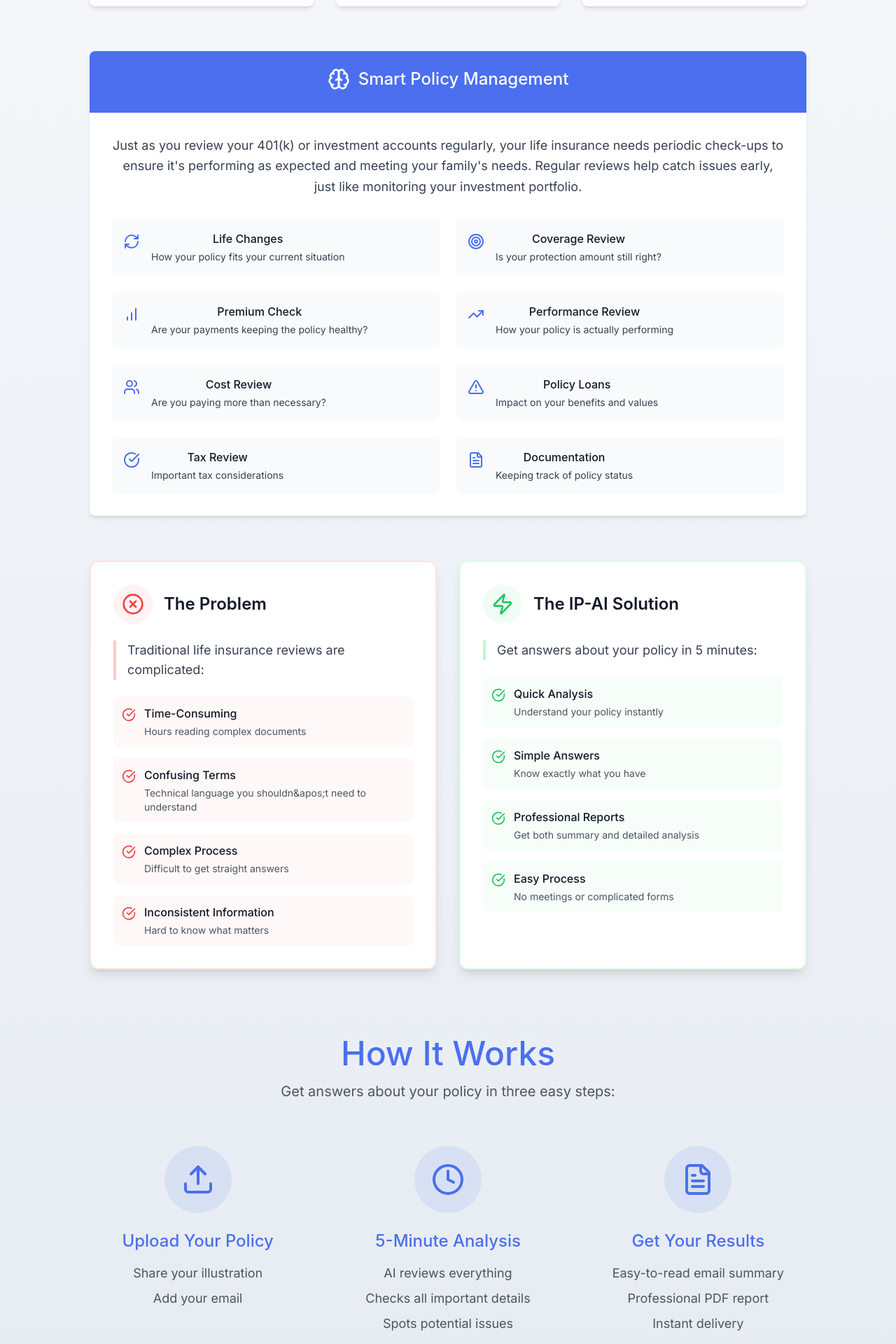
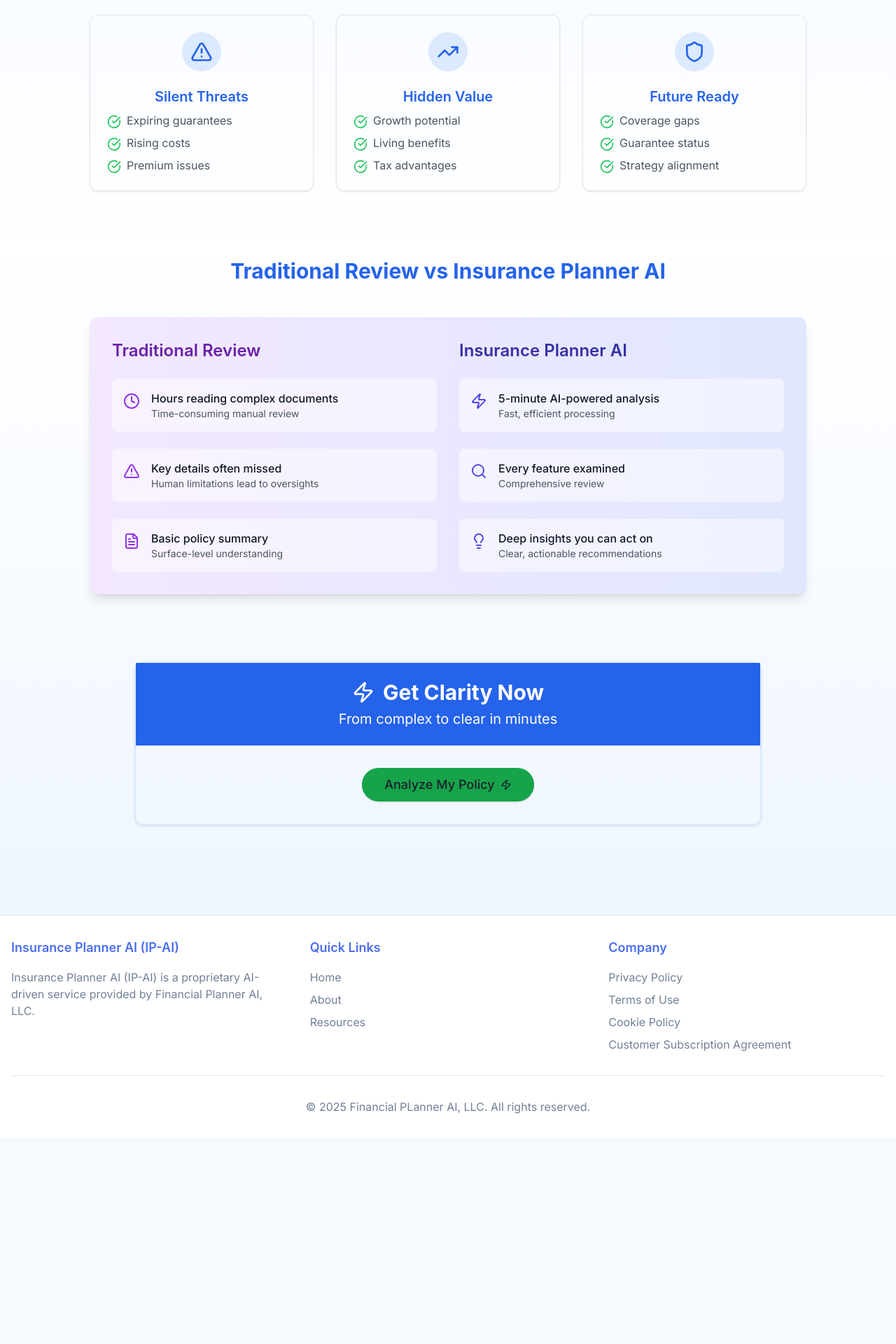
Before and after one commit to itsgabeover/dashboard-copy, a Next.js app: page /about in a window 1280 px wide. Shown: the part 660-2580 px from the top of the page at 70% size. After the commit the page ends 2285 px from the top, so only its background shows below. Built offline with nearby package versions, Linux system fonts and the light colour scheme.

Commit message:
Update page.tsx

```diff
--- a/app/about/page.tsx
+++ b/app/about/page.tsx
@@ -1,318 +1,150 @@
-import { Zap, Shield, TrendingUp, Users, Clock, Brain, Upload, FileText, ArrowRight, AlertTriangle, CheckCircle, BarChart, Target, RefreshCw, XCircle } from 'lucide-react'
+'use client'
+
+import { Zap, Shield, TrendingUp, AlertTriangle, CheckCircle, Clock, FileText, Search, Lightbulb } from 'lucide-react'
+import Link from "next/link"
 import { Button } from "@/components/ui/button"
-import { SampleAnalysisReport } from '@/components/SampleAnalysisReport'
-import Link from 'next/link'
+import { Card, CardContent, CardHeader } from "@/components/ui/card"
 
 export default function AboutPage() {
   return (
-    <main className="min-h-screen bg-gradient-to-b from-[#F8FAFC] to-[#E2E8F0]">
-      <section className="py-16">
-        <div className="container mx-auto px-4 text-center">
-          <div className="mb-8">
-            <h2 className="text-2xl md:text-3xl font-medium text-[#4B6FEE] mb-2"></h2>
-            <h1 className="text-4xl md:text-5xl lg:text-6xl font-semibold text-gray-800 leading-tight">
-              Why Your Life Insurance<br />Needs Regular Check-ups
+    <main className="w-full bg-gradient-to-b from-blue-50 via-white to-blue-50">
+      <section className="container mx-auto px-4 py-16 md:py-24 lg:py-32">
+        {/* Hero Section */}
+        <div className="flex flex-col items-center space-y-6 text-center mb-16">
+          <h1 className="text-4xl md:text-5xl lg:text-6xl font-bold tracking-tight text-blue-600 max-w-4xl">
+            Every Life Insurance Policy Tells a Story. Are You Reading Yours?
           </h1>
+          <p className="text-xl md:text-2xl text-gray-600 max-w-3xl">
+            Behind the complex terms and numbers lies a powerful narrative of protection, growth, and security for your family. Let's uncover it together.
+          </p>
         </div>
-          <h2 className="text-xl md:text-2xl mb-12 text-gray-600 font-normal">
-            Just like you monitor your investments, your life insurance policy needs regular review to stay on track
+
+        {/* Key Issues Section */}
+        <div className="max-w-5xl mx-auto mb-24">
+          <h2 className="text-3xl font-bold text-center text-blue-600 mb-4">
+            Why Your Policy Needs a Deeper Look
           </h2>
-
-          <div className="max-w-5xl mx-auto mb-16">
+          <p className="text-lg text-gray-600 text-center mb-12 max-w-3xl mx-auto">
+            Your life insurance is more than just a bill – it's a complex financial instrument designed to protect and provide for your loved ones. Let's explore what might be hiding in the fine print.
+          </p>
           <div className="grid md:grid-cols-3 gap-8">
             {[
               {
                 icon: AlertTriangle,
-                  title: "Policy Risks",
+                title: "Silent Threats",
                 items: [
-                    "Premiums may not be enough to maintain coverage",
-                    "Policy guarantees could expire unexpectedly",
-                    "Insurance costs can increase over time"
+                  "Expiring guarantees",
+                  "Rising costs",
+                  "Premium issues"
                 ]
               },
               {
                 icon: TrendingUp,
-                  title: "Performance Impacts",
+                title: "Hidden Value",
                 items: [
-                    "Returns may be lower than expected",
-                    "Savings value can fluctuate",
-                    "Actual results may differ from projections"
+                  "Growth potential",
+                  "Living benefits",
+                  "Tax advantages"
                 ]
               },
               {
                 icon: Shield,
-                  title: "Purpose & Design",
+                title: "Future Ready",
                 items: [
-                    "Your needs may have changed",
-                    "Protection amount may need updating",
-                    "Policy features might need adjustment"
+                  "Coverage gaps",
+                  "Guarantee status",
+                  "Strategy alignment"
                 ]
-                },
+              }
             ].map((section, index) => (
-                <div key={index} className="bg-white rounded-lg shadow-md overflow-hidden transition-all hover:shadow-lg duration-300">
-                  <div className="bg-[#4B6FEE] p-4">
-                    <section.icon className="w-10 h-10 text-white mx-auto" />
+              <Card key={index} className="transition-all hover:shadow-lg">
+                <CardHeader className="flex flex-col items-center pb-2">
+                  <div className="bg-blue-100 rounded-full p-3 mb-4">
+                    <section.icon className="w-8 h-8 text-blue-600" />
                   </div>
-                  <div className="p-6">
-                    <h3 className="text-lg font-medium mb-4 text-[#4B6FEE]">{section.title}</h3>
-                    <ul className="text-left text-gray-600 space-y-2">
+                  <h3 className="text-xl font-semibold text-blue-600">{section.title}</h3>
+                </CardHeader>
+                <CardContent>
+                  <ul className="space-y-2">
                     {section.items.map((item, i) => (
                       <li key={i} className="flex items-start">
-                          <CheckCircle className="w-4 h-4 text-green-500 mr-2 flex-shrink-0 mt-1" />
-                          <span className="text-sm">{item}</span>
+                        <CheckCircle className="w-5 h-5 text-green-500 mr-2 flex-shrink-0 mt-1" />
+                        <span className="text-gray-600">{item}</span>
                       </li>
                     ))}
                   </ul>
+                </CardContent>
+              </Card>
+            ))}
+          </div>
+        </div>
+
+        {/* Enhanced Comparison Section */}
+        <div className="max-w-5xl mx-auto mb-24">
+          <h2 className="text-3xl font-bold text-center text-blue-600 mb-12">
+            Traditional Review vs Insurance Planner AI
+          </h2>
+          <div className="bg-gradient-to-r from-purple-100 to-indigo-100 rounded-xl p-8 shadow-lg">
+            <div className="grid md:grid-cols-2 gap-8">
+              <div className="space-y-6">
+                <h3 className="text-2xl font-semibold text-purple-800 mb-4">Traditional Review</h3>
+                {[
+                  { icon: Clock, title: "Hours reading complex documents", description: "Time-consuming manual review" },
+                  { icon: AlertTriangle, title: "Key details often missed", description: "Human limitations lead to oversights" },
+                  { icon: FileText, title: "Basic policy summary", description: "Surface-level understanding" },
+                ].map((item, index) => (
+                  <div key={index} className="flex items-start gap-4 bg-white bg-opacity-50 rounded-lg p-4 transition-all hover:bg-opacity-70">
+                    <item.icon className="w-6 h-6 text-purple-600 flex-shrink-0 mt-1" />
+                    <div>
+                      <p className="font-medium text-gray-900">{item.title}</p>
+                      <p className="text-sm text-gray-600">{item.description}</p>
                     </div>
                   </div>
                 ))}
               </div>
-          </div>
-
-          <div className="max-w-5xl mx-auto mb-16 bg-white rounded-lg shadow-md overflow-hidden">
-            <div className="bg-[#4B6FEE] text-white p-6">
-              <h3 className="text-2xl font-medium mb-2 flex items-center justify-center">
-                <Brain className="w-8 h-8 mr-3" />
-                Smart Policy Management
-              </h3>
-            </div>
-            <div className="p-8">
-              <div className="text-gray-700 mb-8">
-                <p className="text-lg leading-relaxed">
-                  Just as you review your 401(k) or investment accounts regularly, your life insurance needs periodic check-ups to ensure it&apos;s performing as expected and meeting your family&apos;s needs. Regular reviews help catch issues early, just like monitoring your investment portfolio.
-                </p>
-              </div>
-              <div className="grid md:grid-cols-2 gap-6">
+              <div className="space-y-6">
+                <h3 className="text-2xl font-semibold text-indigo-800 mb-4">Insurance Planner AI</h3>
                 {[
-                  {
-                    icon: RefreshCw,
-                    title: "Life Changes",
-                    text: "How your policy fits your current situation"
-                  },
-                  {
-                    icon: Target,
-                    title: "Coverage Review",
-                    text: "Is your protection amount still right?"
-                  },
-                  {
-                    icon: BarChart,
-                    title: "Premium Check",
-                    text: "Are your payments keeping the policy healthy?"
-                  },
-                  {
-                    icon: TrendingUp,
-                    title: "Performance Review",
-                    text: "How your policy is actually performing"
-                  },
-                  {
-                    icon: Users,
-                    title: "Cost Review",
-                    text: "Are you paying more than necessary?"
-                  },
-                  {
-                    icon: AlertTriangle,
-                    title: "Policy Loans",
-                    text: "Impact on your benefits and values"
-                  },
-                  {
-                    icon: CheckCircle,
-                    title: "Tax Review",
-                    text: "Important tax considerations"
-                  },
-                  {
-                    icon: FileText,
-                    title: "Documentation",
-                    text: "Keeping track of policy status"
-                  }
+                  { icon: Zap, title: "5-minute AI-powered analysis", description: "Fast, efficient processing" },
+                  { icon: Search, title: "Every feature examined", description: "Comprehensive review" },
+                  { icon: Lightbulb, title: "Deep insights you can act on", description: "Clear, actionable recommendations" },
                 ].map((item, index) => (
-                  <div
-                    key={index}
-                    className="flex items-start bg-gray-50 rounded-lg p-4 transition-all hover:bg-gray-100 duration-300"
-                  >
-                    <item.icon className="w-6 h-6 text-[#4B6FEE] mr-4 flex-shrink-0 mt-1" />
+                  <div key={index} className="flex items-start gap-4 bg-white bg-opacity-50 rounded-lg p-4 transition-all hover:bg-opacity-70">
+                    <item.icon className="w-6 h-6 text-indigo-600 flex-shrink-0 mt-1" />
                     <div>
-                      <h4 className="font-medium text-gray-900 mb-1">{item.title}</h4>
-                      <p className="text-sm text-gray-700">{item.text}</p>
+                      <p className="font-medium text-gray-900">{item.title}</p>
+                      <p className="text-sm text-gray-600">{item.description}</p>
                     </div>
                   </div>
                 ))}
               </div>
             </div>
           </div>
-
-          <div className="max-w-5xl mx-auto mb-16">
-            <div className="grid md:grid-cols-2 gap-8">
-              <div className="bg-white rounded-xl p-8 text-left border-2 border-red-100 shadow-lg hover:shadow-xl transition-all duration-300">
-                <div className="flex items-center gap-4 mb-6">
-                  <div className="bg-red-50 p-3 rounded-full">
-                    <XCircle className="w-8 h-8 text-red-500" />
-                  </div>
-                  <h4 className="text-2xl font-semibold text-gray-900">The Problem</h4>
-                </div>
-                <div className="space-y-6">
-                  <p className="text-lg text-gray-700 border-l-4 border-red-200 pl-4">
-                    Traditional life insurance reviews are complicated:
-                  </p>
-                  <ul className="space-y-4">
-                    {[
-                      {
-                        title: "Time-Consuming",
-                        description: "Hours reading complex documents"
-                      },
-                      {
-                        title: "Confusing Terms",
-                        description: "Technical language you shouldn&apos;t need to understand"
-                      },
-                      {
-                        title: "Complex Process",
-                        description: "Difficult to get straight answers"
-                      },
-                      {
-                        title: "Inconsistent Information",
-                        description: "Hard to know what matters"
-                      }
-                    ].map((item, i) => (
-                      <li key={i} className="flex items-start bg-red-50/50 rounded-lg p-3 hover:bg-red-50 transition-all duration-300">
-                        <CheckCircle className="w-5 h-5 text-red-500 mr-3 flex-shrink-0 mt-1" />
-                        <div>
-                          <span className="font-medium text-gray-900">{item.title}</span>
-                          <p className="text-sm text-gray-600 mt-1">{item.description}</p>
-                        </div>
-                      </li>
-                    ))}
-                  </ul>
-                </div>
         </div>
 
-              <div className="bg-white rounded-xl p-8 text-left border-2 border-green-100 shadow-lg hover:shadow-xl transition-all duration-300">
-                <div className="flex items-center gap-4 mb-6">
-                  <div className="bg-green-50 p-3 rounded-full">
-                    <Zap className="w-8 h-8 text-green-500" />
+        {/* Call to Action */}
+        <div className="max-w-4xl mx-auto">
+          <Card className="border-2 border-blue-100">
+            <CardHeader className="text-center bg-blue-600 text-white">
+              <div className="flex items-center justify-center gap-3">
+                <Zap className="w-8 h-8" />
+                <h2 className="text-2xl md:text-3xl font-bold">Get Clarity Now</h2>
               </div>
-                  <h4 className="text-2xl font-semibold text-gray-900">The IP-AI Solution</h4>
-                </div>
-                <div className="space-y-6">
-                  <p className="text-lg text-gray-700 border-l-4 border-green-200 pl-4">
-                    Get answers about your policy in 5 minutes:
-                  </p>
-                  <ul className="space-y-4">
-                    {[
-                      {
-                        title: "Quick Analysis",
-                        description: "Understand your policy instantly"
-                      },
-                      {
-                        title: "Simple Answers",
-                        description: "Know exactly what you have"
-                      },
-                      {
-                        title: "Professional Reports",
-                        description: "Get both summary and detailed analysis"
-                      },
-                      {
-                        title: "Easy Process",
-                        description: "No meetings or complicated forms"
-                      }
-                    ].map((item, i) => (
-                      <li key={i} className="flex items-start bg-green-50/50 rounded-lg p-3 hover:bg-green-50 transition-all duration-300">
-                        <CheckCircle className="w-5 h-5 text-green-500 mr-3 flex-shrink-0 mt-1" />
-                        <div>
-                          <span className="font-medium text-gray-900">{item.title}</span>
-                          <p className="text-sm text-gray-600 mt-1">{item.description}</p>
-                        </div>
-                      </li>
-                    ))}
-                  </ul>
-                </div>
-              </div>
-            </div>
-          </div>
-
-          <div className="max-w-5xl mx-auto mb-24 pt-8">
-            <h3 className="text-4xl md:text-5xl font-medium mb-4 text-[#4B6FEE]">How It Works</h3>
-            <p className="text-xl text-gray-600 mb-16">
-              Get answers about your policy in three easy steps:
-            </p>
-
-            <div className="grid md:grid-cols-3 gap-12">
-              <div className="flex flex-col items-center">
-                <div className="bg-[#4B6FEE]/10 p-6 rounded-full mb-6 transform transition-all hover:scale-110 duration-300">
-                  <Upload className="w-12 h-12 text-[#4B6FEE]" />
-                </div>
-                <h5 className="text-2xl font-medium mb-4 text-[#4B6FEE]">Upload Your Policy</h5>
-                <ul className="text-gray-600 text-lg space-y-2">
-                  <li>Share your illustration</li>
-                  <li>Add your email</li>
-                </ul>
-              </div>
-
-              <div className="flex flex-col items-center">
-                <div className="bg-[#4B6FEE]/10 p-6 rounded-full mb-6 transform transition-all hover:scale-110 duration-300">
-                  <Clock className="w-12 h-12 text-[#4B6FEE]" />
-                </div>
-                <h5 className="text-2xl font-medium mb-4 text-[#4B6FEE]">5-Minute Analysis</h5>
-                <ul className="text-gray-600 text-lg space-y-2">
-                  <li>AI reviews everything</li>
-                  <li>Checks all important details</li>
-                  <li>Spots potential issues</li>
-                </ul>
-              </div>
-
-              <div className="flex flex-col items-center">
-                <div className="bg-[#4B6FEE]/10 p-6 rounded-full mb-6 transform transition-all hover:scale-110 duration-300">
-                  <FileText className="w-12 h-12 text-[#4B6FEE]" />
-                </div>
-                <h5 className="text-2xl font-medium mb-4 text-[#4B6FEE]">Get Your Results</h5>
-                <ul className="text-gray-600 text-lg space-y-2">
-                  <li>Easy-to-read email summary</li>
-                  <li>Professional PDF report</li>
-                  <li>Instant delivery</li>
-                </ul>
-              </div>
-            </div>
-
-            <p className="text-gray-600 mt-12 text-xl font-normal max-w-3xl mx-auto">
-              That&apos;s it. No questionnaires, no meetings. Just answers in 5 minutes.
-            </p>
-{/* Sample Reports Section */}
-            <div className="max-w-4xl mx-auto mt-16">
-              <h4 className="text-2xl font-medium mb-8 text-[#4B6FEE]">Sample Reports</h4>
-              <div className="grid md:grid-cols-2 gap-8">
-                <SampleAnalysisReport
-                  title="Professional Analysis PDF"
-                  items={[
-                    "Comprehensive Review",
-                    "Detailed Analysis",
-                    "Key Findings",
-                    "Expert Insights"
-                  ]}
-                  reportUrl="/sample_reports/SAMPLE_POLICY_REVIEW.docx"
-                />
-                <SampleAnalysisReport
-                  title="Email Summary"
-                  items={[
-                    "Simple Explanations",
-                    "Important Highlights",
-                    "Next Steps",
-                    "Clear Actions"
-                  ]}
-                  reportUrl="/sample_reports/SAMPLE_CLIENT_SUMMARY.docx"
-                />
-              </div>
-            </div>
-
-            <div className="max-w-4xl mx-auto mt-16 flex justify-center space-x-6">
+              <p className="text-xl mt-2">From complex to clear in minutes</p>
+            </CardHeader>
+            <CardContent className="flex justify-center p-8">
               <Button
                 asChild
-                className="bg-[#22C55E] hover:bg-[#16A34A] text-white text-xl px-12 py-6 rounded-full transition-all duration-300 transform hover:scale-105 flex items-center gap-2 mx-auto"
+                size="lg"
+                className="bg-green-600 hover:bg-green-700 text-lg px-8 py-6 rounded-full"
               >
-                <Link href="/upload">
+                <Link href="/upload" className="flex items-center gap-2">
                   Analyze My Policy
-                  <ArrowRight className="w-6 h-6" />
+                  <Zap className="w-5 h-5" />
                 </Link>
               </Button>
-            </div>
-          </div>
+            </CardContent>
+          </Card>
         </div>
       </section>
     </main>
```
Lines whose indentation alone changed are shown as unchanged.
